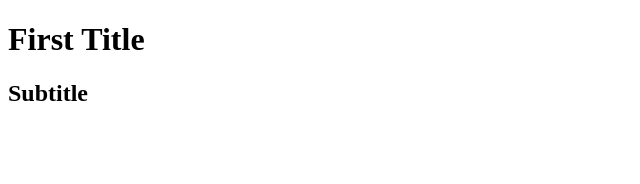
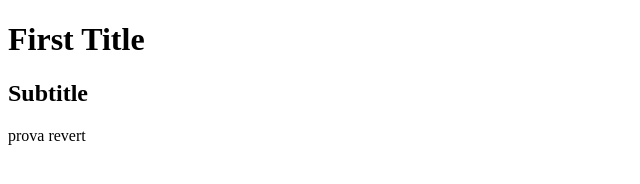
Before and after one commit to SydVic/Giorno2-Git, a plain HTML site: page index.html in a window 1280 px wide. Shown: the full height of the page, 0-640 px from the left. Drawn offline with Linux system fonts and the light colour scheme.

Commit message:
ProvaRevert

```diff
--- a/index.html
+++ b/index.html
@@ -16,6 +16,8 @@
 
         <h2>Subtitle</h2>
 
+        <div>prova revert</div>
+
     </body>
 
 </html>
```
